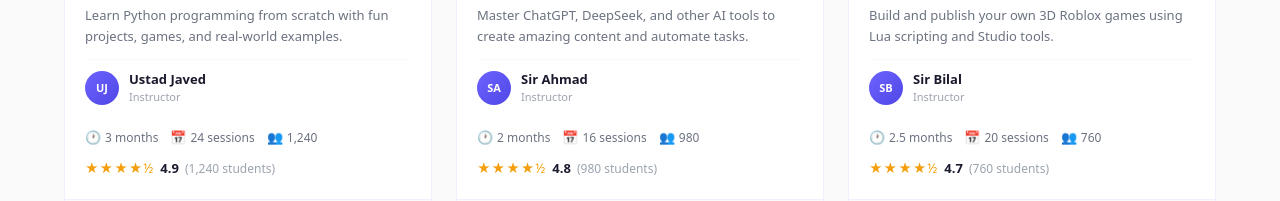
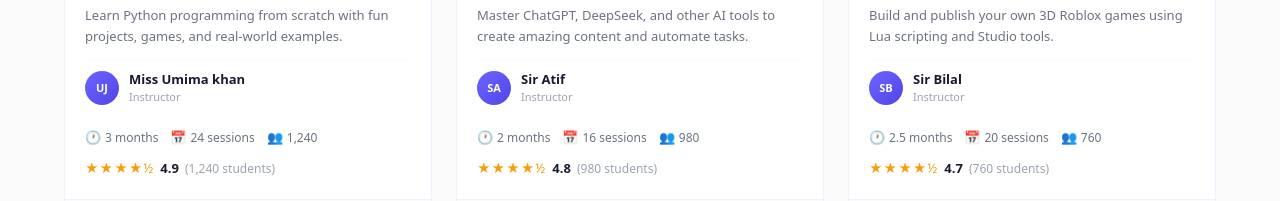
Before and after one commit to javed2587/ayzoralabs, an Angular app: page /courses in a window 1280 px wide. Shown: the part 579-780 px from the top of the page. Built offline with nearby package versions, Linux system fonts and the light colour scheme.

Commit message:
Tutur name change

```diff
--- a/src/app/features/courses/courses.component.ts
+++ b/src/app/features/courses/courses.component.ts
@@ -22,7 +22,7 @@ export class CoursesComponent {
       id: 1,
       title: 'Python for Kids',
       description: 'Learn Python programming from scratch with fun projects, games, and real-world examples.',
-      teacherName: 'Ustad Javed',
+      teacherName: 'Miss Umima khan',
       teacherAvatar: 'UJ',
       duration: '3 months',
       sessions: 24,
@@ -40,7 +40,7 @@ export class CoursesComponent {
       id: 2,
       title: 'AI Tools Masterclass',
       description: 'Master ChatGPT, DeepSeek, and other AI tools to create amazing content and automate tasks.',
-      teacherName: 'Sir Ahmad',
+      teacherName: 'Sir Atif',
       teacherAvatar: 'SA',
       duration: '2 months',
       sessions: 16,
@@ -110,7 +110,7 @@ export class CoursesComponent {
       id: 6,
       title: 'Advanced Python & Projects',
       description: 'Take Python to the next level with APIs, databases, automation, and real project building.',
-      teacherName: 'Ustad Javed',
+      teacherName: 'Miss Umima khan',
       teacherAvatar: 'UJ',
       duration: '3 months',
       sessions: 24,
@@ -127,7 +127,7 @@ export class CoursesComponent {
       id: 7,
       title: 'ChatGPT for Students',
       description: 'Use ChatGPT effectively for studying, writing, research, and creative projects at school.',
-      teacherName: 'Sir Ahmad',
+      teacherName: 'Sir Atif',
       teacherAvatar: 'SA',
       duration: '1 month',
       sessions: 8,
```
Also changed, not shown: 1 other file (tests, documents, lock files or other folders).
